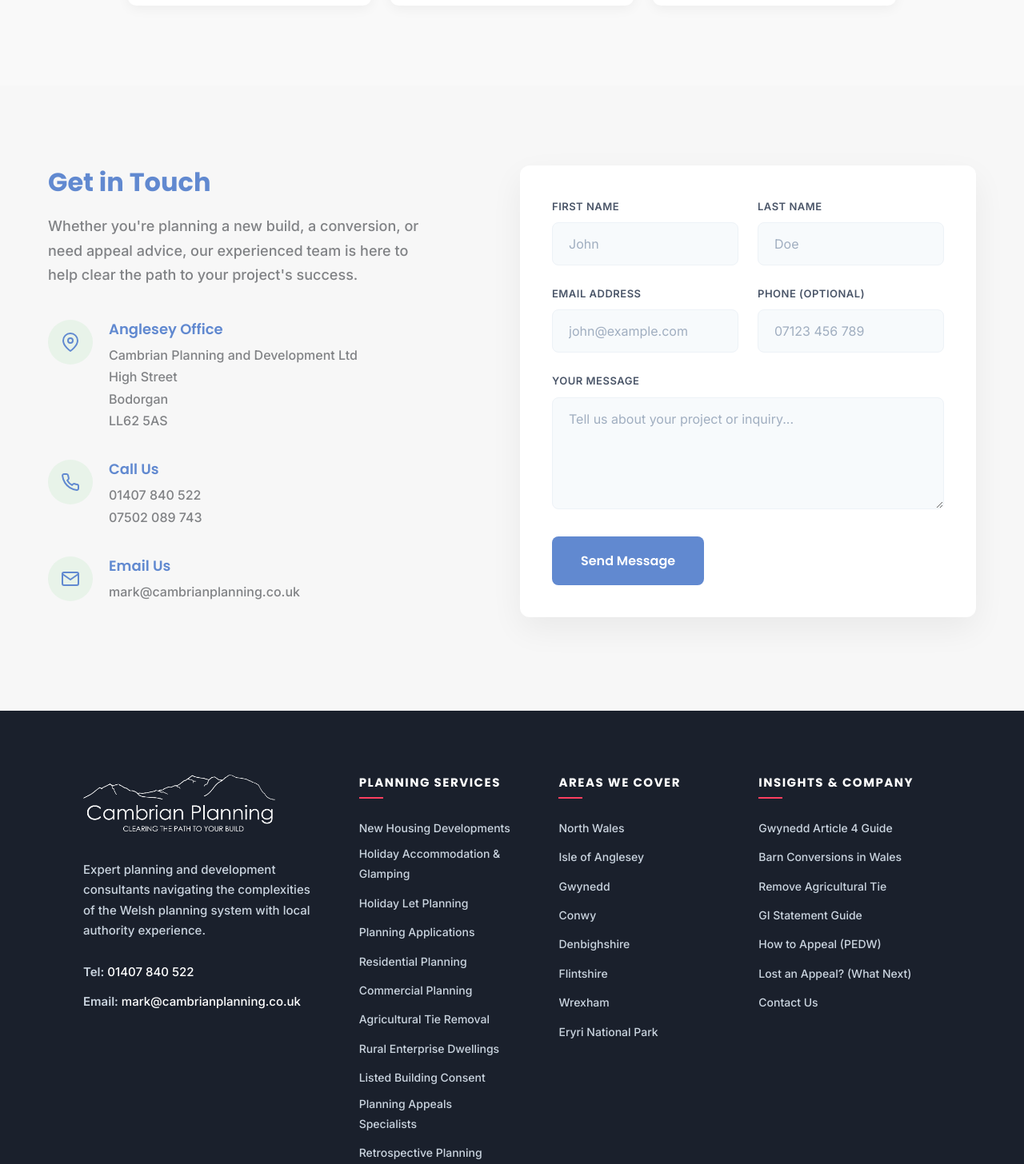
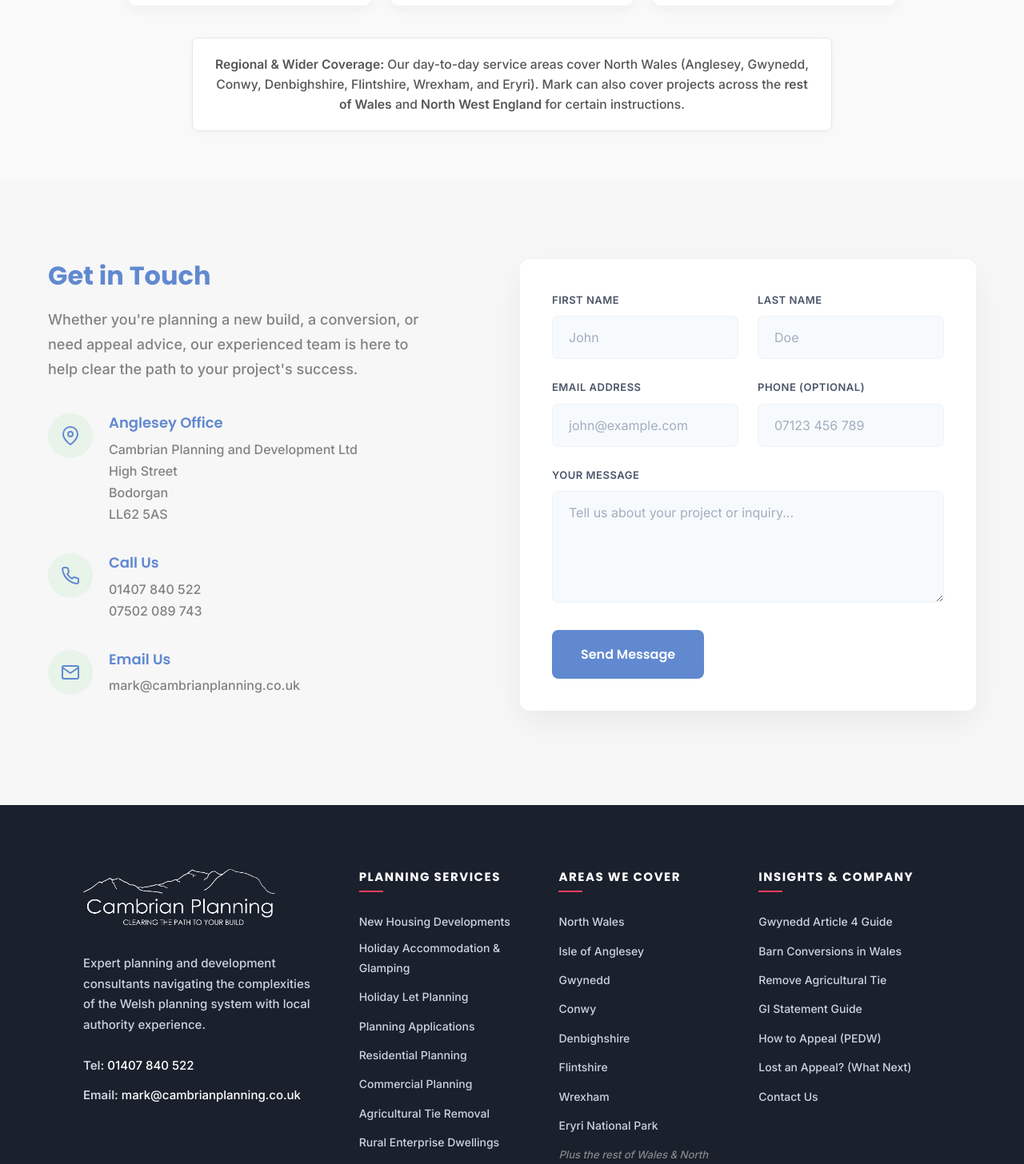
Before and after one commit to Clic-Cymru/cambrian-planning, a React (Vite) app: page /contact-us in a window 1280 px wide. Shown: the part 720-2176 px from the top of the page at 80% size. Built offline with nearby package versions, Linux system fonts and the light colour scheme; no server answers.

Commit message:
feat: add references to coverage across the rest of Wales and North West England for select projects

```diff
--- a/src/components/Footer.tsx
+++ b/src/components/Footer.tsx
@@ -75,6 +75,9 @@ const Footer: React.FC = () => {
             <li><Link to="/areas-we-cover/flintshire">Flintshire</Link></li>
             <li><Link to="/areas-we-cover/wrexham">Wrexham</Link></li>
             <li><Link to="/areas-we-cover/eryri-snowdonia-national-park">Eryri National Park</Link></li>
+            <li style={{ fontSize: '0.82rem', color: '#888', fontStyle: 'italic', paddingTop: '8px', lineHeight: '1.4' }}>
+              Plus the rest of Wales &amp; North West England for select projects.
+            </li>
           </FooterColumn>
 
           <FooterColumn title="Insights & Company">
--- a/src/components/Services.tsx
+++ b/src/components/Services.tsx
@@ -124,7 +124,7 @@ const Services: React.FC = () => {
             <h3 style={{ fontSize: '1.5rem', color: 'var(--color-primary)', marginBottom: '15px' }}>Our Principal, Mark Davies:</h3>
             <p style={{ marginBottom: '15px' }}>Mark brings over 30 years experience in the town planning sector overall, including 19 years with Anglesey County Council (ACC) where he served as a Senior Planning Officer and Planning Team Leader.</p>
             <p style={{ marginBottom: '15px' }}>Cambrian Planning was established with a singular focus: to provide landowners, developers, and homeowners in North Wales with unparalleled planning expertise. We recognised that the Welsh planning system—with its unique emphasis on sustainable development, the Welsh language, and strict rural protections—required a dedicated, local approach.</p>
-            <p style={{ marginBottom: '15px' }}>We do not apply generic, cross-border strategies. We apply deep, regional knowledge.</p>
+            <p style={{ marginBottom: '15px' }}>We do not apply generic, cross-border strategies. We apply deep, regional knowledge. While our primary focus is North Wales, Mark can also represent clients across the rest of Wales and North West England for select projects.</p>
             <p>The planning process can be opaque, frustrating, and financially draining when handled incorrectly. Our purpose is to remove this uncertainty. We act as your advocates, translating complex legislation into clear, actionable strategies.</p>
           </>
         }
--- a/src/pages/ContactPage.tsx
+++ b/src/pages/ContactPage.tsx
@@ -41,6 +41,20 @@ const ContactPage: React.FC = () => {
             </div>
           </div>
 
+          <div style={{
+            backgroundColor: '#fff',
+            padding: '20px 25px',
+            borderRadius: '8px',
+            boxShadow: '0 2px 10px rgba(0,0,0,0.04)',
+            maxWidth: '800px',
+            margin: '0 auto',
+            border: '1px solid #e5e7eb'
+          }}>
+            <p style={{ margin: 0, fontSize: '0.98rem', color: '#555', lineHeight: '1.6' }}>
+              <strong>Regional &amp; Wider Coverage:</strong> Our day-to-day service areas cover North Wales (Anglesey, Gwynedd, Conwy, Denbighshire, Flintshire, Wrexham, and Eryri). Mark can also cover projects across the <strong>rest of Wales</strong> and <strong>North West England</strong> for certain instructions.
+            </p>
+          </div>
+
         </div>
       </section>
 
--- a/src/pages/NorthWales.tsx
+++ b/src/pages/NorthWales.tsx
@@ -52,7 +52,7 @@ const NorthWales: React.FC = () => {
         content={
           <>
             <p style={{ marginBottom: '15px' }}>North Wales presents a diverse and challenging planning environment. From the strict rural protections of Eryri National Park and coastal planning considerations in Conwy, to the evolving agricultural demands across Anglesey and Denbighshire, applying a generic approach to planning here simply does not work.</p>
-            <p>Many applicants fail because they rely on advice suited to England or urban centres, rather than deep knowledge of Planning Policy Wales (PPW) and local authorities. At Cambrian Planning, we exclusively navigate the Welsh planning landscape. We understand exactly what the various local authorities across North Wales and PEDW (Planning and Environment Decisions Wales) require, providing pragmatic, authoritative advice that delivers results.</p>
+            <p>Many applicants fail because they rely on generic planning advice, rather than deep knowledge of local planning authorities and Planning Policy Wales (PPW). At Cambrian Planning, we provide the nuanced, regional expertise needed to deliver results across North Wales and before PEDW (Planning and Environment Decisions Wales).</p>
           </>
         }
         imageSrc="/assets/images/north_wales_map.png"
@@ -66,6 +66,24 @@ const NorthWales: React.FC = () => {
             <p style={{ color: '#666', fontSize: '1.1rem', marginTop: '15px' }}>Deep local knowledge for every planning authority.</p>
           </div>
           <ServiceCards cards={northWalesRegions} />
+
+          {/* Wider Coverage Callout */}
+          <div style={{
+            marginTop: '50px',
+            backgroundColor: '#ffffff',
+            borderRadius: '10px',
+            padding: '35px 30px',
+            borderLeft: '5px solid var(--color-primary)',
+            boxShadow: '0 4px 20px rgba(0,0,0,0.06)',
+            textAlign: 'center'
+          }}>
+            <h3 style={{ fontSize: '1.4rem', color: 'var(--color-primary)', marginBottom: '12px' }}>
+              Coverage Beyond North Wales
+            </h3>
+            <p style={{ fontSize: '1.05rem', color: '#555', lineHeight: '1.8', margin: 0, maxWidth: '850px', marginLeft: 'auto', marginRight: 'auto' }}>
+              While our day-to-day service areas centre on North Wales, Mark can also take on instructions across the <strong>rest of Wales</strong> and <strong>North West England</strong> for certain projects (including planning appeals, complex applications, rural enterprise schemes, and major developments). If your project is outside our regular service areas, please get in touch to discuss how we can assist.
+            </p>
+          </div>
         </div>
       </section>
 
```
